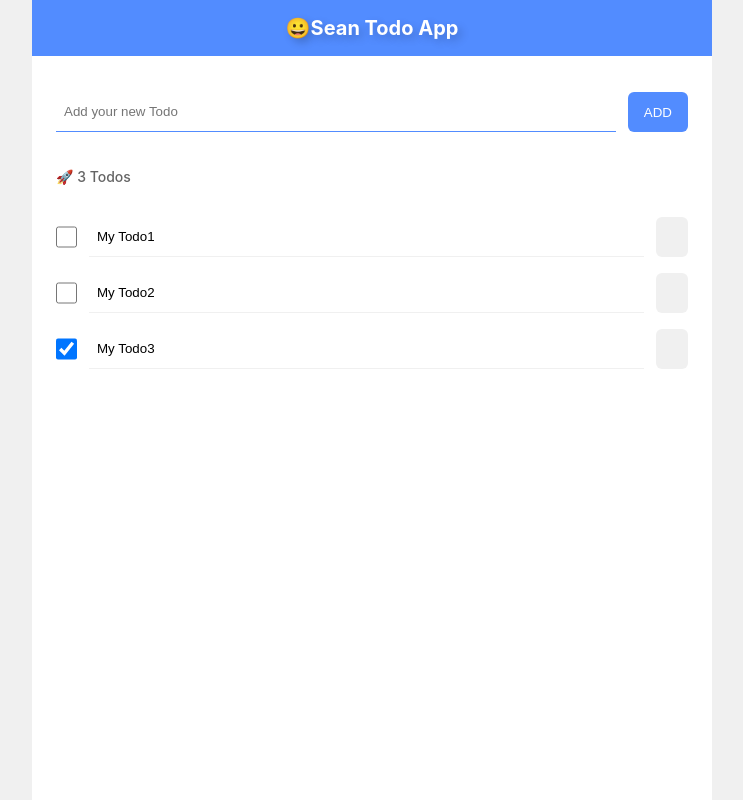
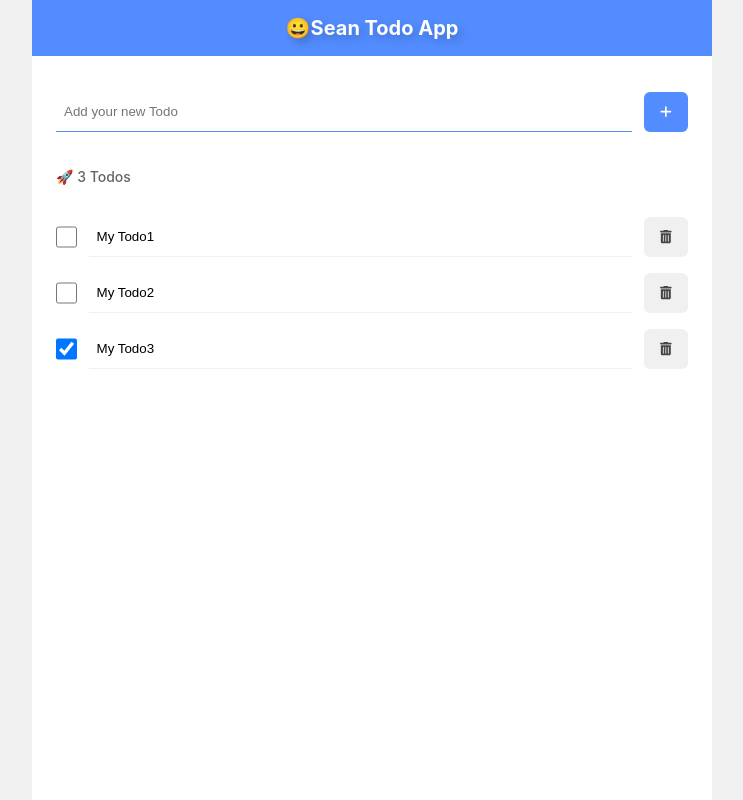
Before and after one commit to KangKang1106/todo-app, a React (Create React App) app in the folder client/: page / in a window 1280 px wide. Shown: the whole page, without its empty margins (268-1011 px from the left). Built offline with nearby package versions, Linux system fonts and the light colour scheme.

Commit message:
fix: css 버튼에 fontAwesome 아이콘 추가

```diff
--- a/client/package.json
+++ b/client/package.json
@@ -3,6 +3,11 @@
   "version": "0.1.0",
   "private": true,
   "dependencies": {
+    "@fortawesome/fontawesome-svg-core": "^6.2.1",
+    "@fortawesome/free-brands-svg-icons": "^6.2.1",
+    "@fortawesome/free-regular-svg-icons": "^6.2.1",
+    "@fortawesome/free-solid-svg-icons": "^6.2.1",
+    "@fortawesome/react-fontawesome": "^0.2.0",
     "@testing-library/jest-dom": "^5.16.5",
     "@testing-library/react": "^13.4.0",
     "@testing-library/user-event": "^13.5.0",
--- a/client/src/components/AddTodo.js
+++ b/client/src/components/AddTodo.js
@@ -1,4 +1,6 @@
 import React, { useState } from "react";
+import { faPlus } from "@fortawesome/free-solid-svg-icons";
+import { FontAwesomeIcon } from "@fortawesome/react-fontawesome";
 
 const AddTodo = ({ addItem }) => {
   const [todoItem, setTodoItem] = useState({
@@ -28,7 +30,7 @@
         placeholder="Add your new Todo"
       />
       <button className="addBtn" onClick={onButtonClick}>
-        ADD
+        <FontAwesomeIcon icon={faPlus} />
       </button>
     </div>
   );
--- a/client/src/components/Todo.js
+++ b/client/src/components/Todo.js
@@ -1,4 +1,6 @@
 import { useState } from "react";
+import { faTrashCan } from "@fortawesome/free-solid-svg-icons";
+import { FontAwesomeIcon } from "@fortawesome/react-fontawesome";
 
 const Todo = ({ item, deleteItem }) => {
   const { id, title, done } = item;
@@ -64,11 +66,9 @@
         readOnly={readOnly}
       />
 
-      <button
-        className="delBtn"
-        id="delBtn"
-        onClick={onDeleteButtonClick}
-      ></button>
+      <button className="delBtn" id="delBtn" onClick={onDeleteButtonClick}>
+        <FontAwesomeIcon icon={faTrashCan} />
+      </button>
       <label htmlFor="delBtn"></label>
     </div>
   );
```
Also changed, not shown: 1 other file (tests, documents, lock files or other folders).
